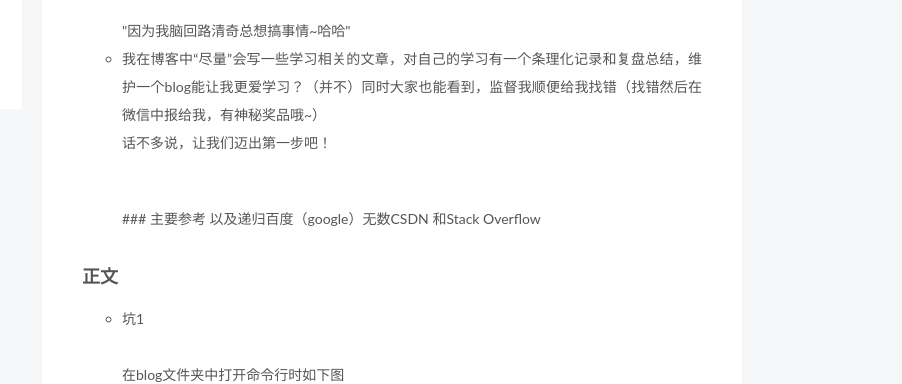
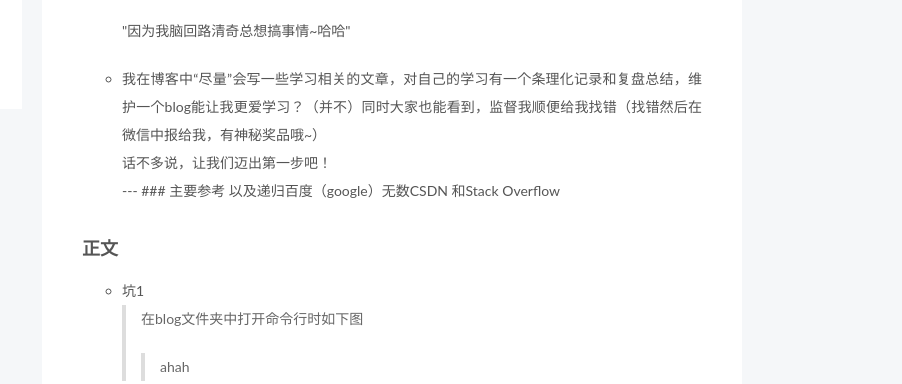
Before and after one commit to DarringZhang/DarringZhang.github.io, a plain HTML site: page index.html in a window 1280 px wide. Shown: the part 418-802 px from the top of the page, 378-1280 px from the left. Drawn offline with Linux system fonts and the light colour scheme.

Commit message:
Site updated: 2019-06-09 10:19:54

```diff
--- a/index.html
+++ b/index.html
@@ -336,10 +336,14 @@
             <h3 id="碎碎念"><a href="#碎碎念" class="headerlink" title="碎碎念"></a>碎碎念</h3><ul>
 <li><p>好不容易将自己的博客搭了两遍终于搭起来了，为什么这么多坑？？我枯了，按着别人的步骤一步一步走还这么困难，我也是菜中菜了T_T.<br><br>虽然域名还带有github，但来日我一定换个超级酷炫狂拽吊炸天的域名哈哈哈。</p>
  <p>还是那句话:“为什么别人都没出问题？就我有这么多bug?”</p>
- "因为我脑回路清奇总想搞事情~哈哈"
+ <p> "因为我脑回路清奇总想搞事情~哈哈"</p>
+
+
 </li>
-<li><p>我在博客中“尽量”会写一些学习相关的文章，对自己的学习有一个条理化记录和复盘总结，维护一个blog能让我更爱学习？（并不）同时大家也能看到，监督我顺便给我找错（找错然后在微信中报给我，有神秘奖品哦~）<br>话不多说，让我们迈出第一步吧！</p>
-<br>
+</ul>
+<ul>
+<li>我在博客中“尽量”会写一些学习相关的文章，对自己的学习有一个条理化记录和复盘总结，维护一个blog能让我更爱学习？（并不）同时大家也能看到，监督我顺便给我找错（找错然后在微信中报给我，有神秘奖品哦~）<br>话不多说，让我们迈出第一步吧！<br>
+---
 ### 主要参考
 <https: 26625249 zhuanlan.zhihu.com p>
 以及递归百度（google）无数CSDN 和Stack Overflow
@@ -347,7 +351,13 @@
 </https:></li>
 </ul>
 <h3 id="正文"><a href="#正文" class="headerlink" title="正文"></a>正文</h3><ul>
-<li>坑1<br><br>在blog文件夹中打开命令行时如下图</li>
+<li>坑1<blockquote>
+<p>在blog文件夹中打开命令行时如下图</p>
+<blockquote>
+<p>ahah</p>
+</blockquote>
+</blockquote>
+</li>
 </ul>
 
 
```
Also changed, not shown: 2019/06/09/MyBlog/index.html (+18 -8 lines).
